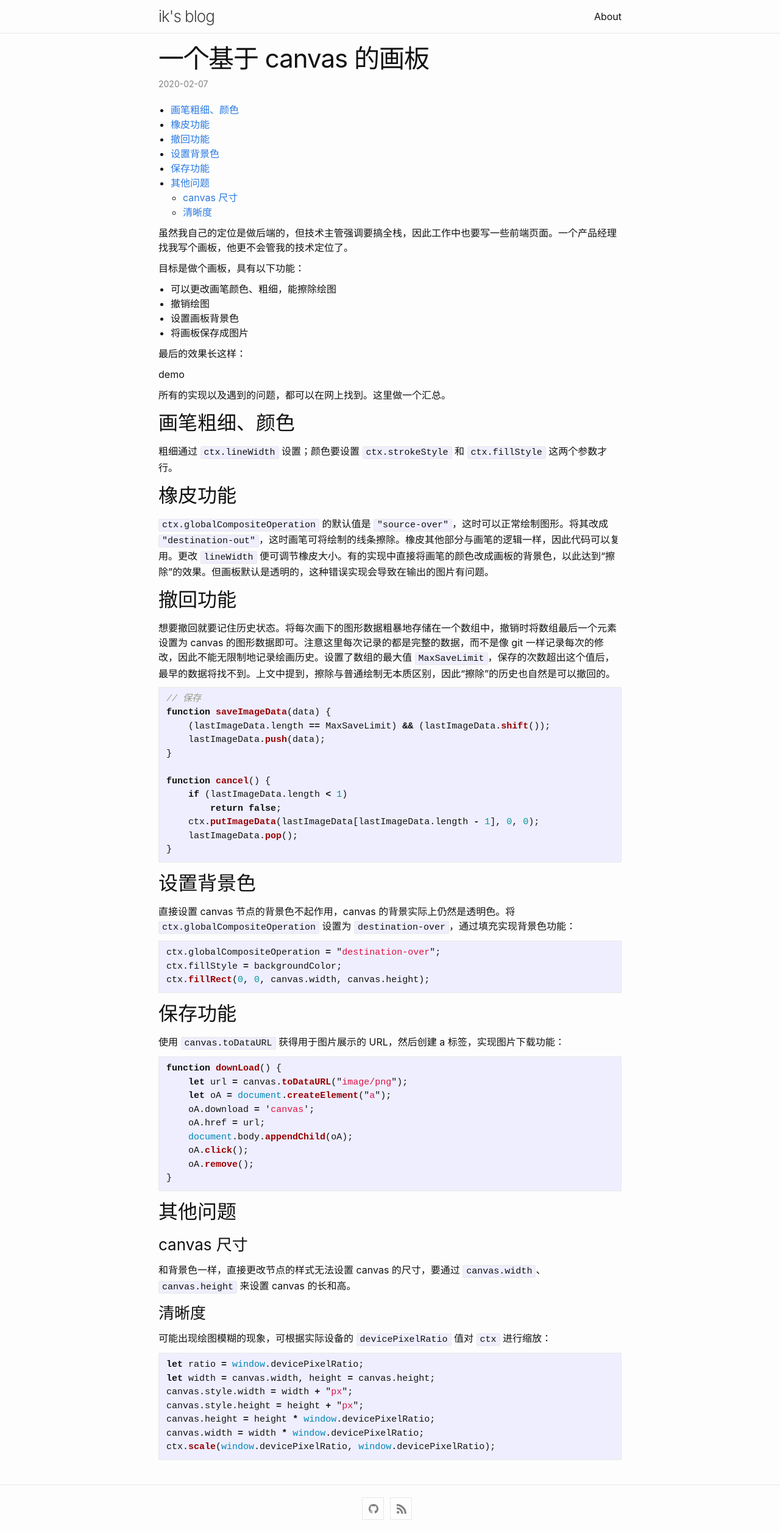
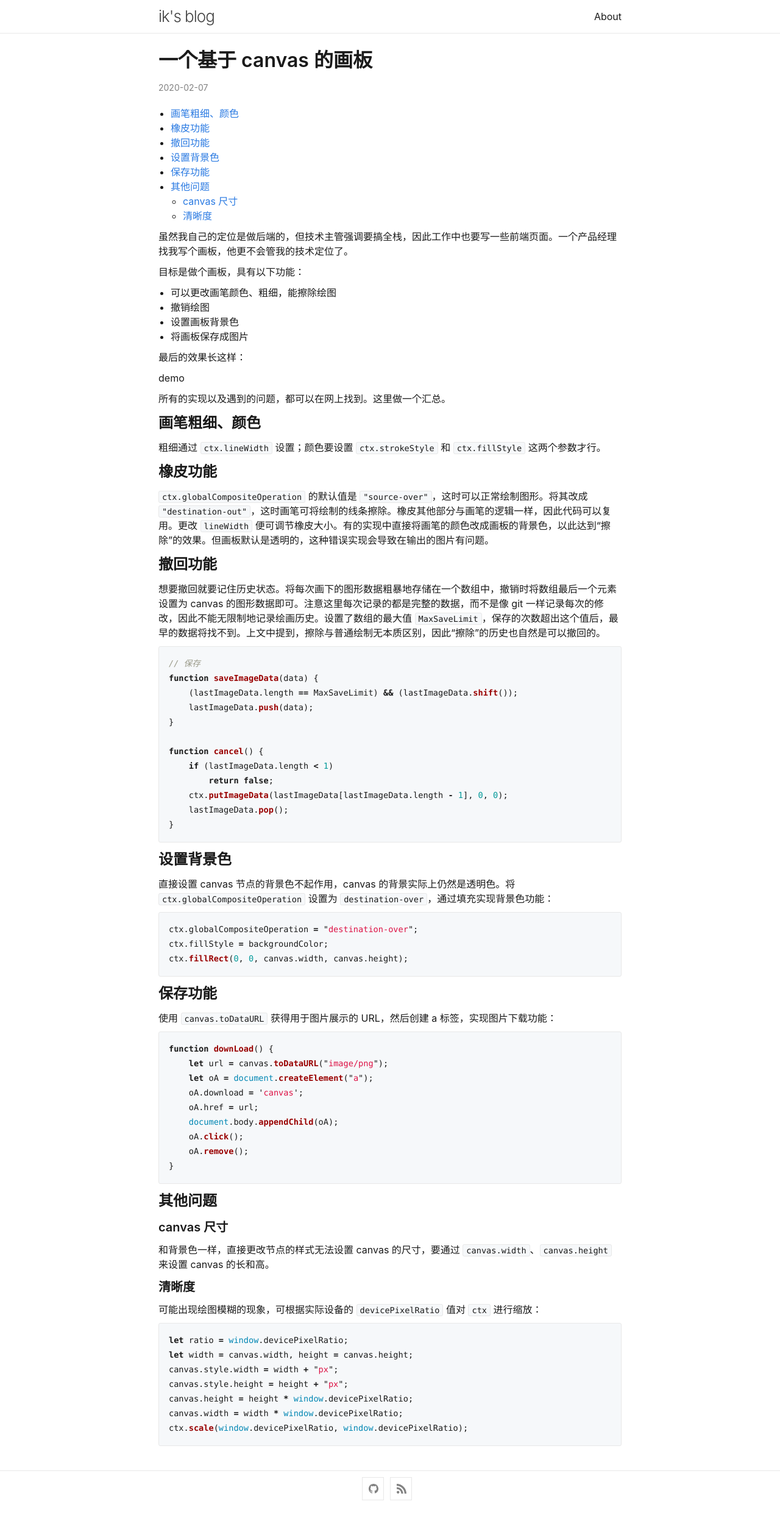
Before and after one commit to ikheu/ikheu.github.io, a Jekyll site: the page built from _posts/2020-02-07-canvas_draw.md, in a window 1280 px wide. Shown: the whole page at 61% size. Built offline with Jekyll 4.4.1, drawn with Linux system fonts in a browser that asks for light colours; after the commit the page ends 2471 px from its top, so only the background shows below that.

Commit message:
修改样式

```diff
--- a/_sass/minima.scss
+++ b/_sass/minima.scss
@@ -2,15 +2,15 @@
 
 // Define defaults for each variable.
 
-$base-font-family: -apple-system, BlinkMacSystemFont, "Segoe UI", Roboto, Helvetica, Arial, sans-serif, "Apple Color Emoji", "Segoe UI Emoji", "Segoe UI Symbol" !default;
+$base-font-family: -apple-system,BlinkMacSystemFont,Segoe UI,Helvetica,Arial,sans-serif,Apple Color Emoji,Segoe UI Emoji !default;
 $base-font-size:   16px !default;
-$base-font-weight: 400 !default;
+$base-font-weight: normal !default;
 $small-font-size:  $base-font-size * 0.875 !default;
 $base-line-height: 1.5 !default;
 
 $spacing-unit:     20px !default;
 
-$text-color:       #111 !default;
+$text-color:       #1a1a1a !default;
 $background-color: #fdfdfd !default;
 $brand-color:      #2a7ae2 !default;
 
--- a/_sass/minima/_base.scss
+++ b/_sass/minima/_base.scss
@@ -6,7 +6,6 @@
 dl, dd, ol, ul, figure {
   margin: 0;
   padding: 0;
-
 }
 
 
@@ -15,9 +14,11 @@
  * Basic styling
  */
 body {
-  font: $base-font-weight #{$base-font-size}/#{$base-line-height} $base-font-family;
+  font-family: $base-font-family;
+  font-size: 16px;
+  line-height: 1.5;
   color: $text-color;
-  background-color: $background-color;
+  // background-color: $background-color;
   -webkit-text-size-adjust: 100%;
   -webkit-font-feature-settings: "kern" 1;
      -moz-font-feature-settings: "kern" 1;
@@ -95,7 +96,7 @@
  * Headings
  */
 h1, h2, h3, h4, h5, h6 {
-  font-weight: $base-font-weight;
+  font-weight: 600;
 }
 
 
@@ -149,21 +150,25 @@
  */
 pre,
 code {
-  @include relative-font-size(0.9375);
   border: 1px solid $grey-color-light;
   border-radius: 3px;
-  background-color: #eef;
+  background-color: #f6f8fa;
 }
 
 code {
+
   padding: 1px 5px;
+  font-size: 85%;
+  font-family: SFMono-Regular,Consolas,Liberation Mono,Menlo,monospace;
 }
 
 pre {
-  padding: 8px 12px;
+
+  padding: 16px;
   overflow-x: auto;
 
   > code {
+
     border: 0;
     padding-right: 0;
     padding-left: 0;
--- a/_sass/minima/_layout.scss
+++ b/_sass/minima/_layout.scss
@@ -123,7 +123,7 @@
  */
 .site-footer {
   border-top: 1px solid $grey-color-light;
-  padding: $spacing-unit 0;
+  padding: 10px 0;
 }
 
 .footer-heading {
@@ -233,40 +233,42 @@
 
 .post-title,
 .post-content h1 {
-  @include relative-font-size(2.625);
-  letter-spacing: -1px;
-  line-height: 1;
+  font-size: 2em
+  // letter-spacing: -1px;
+  // line-height: 1;
 
-  @media screen and (min-width: $on-large) {
-    @include relative-font-size(2.625);
-  }
+  // @media screen and (min-width: $on-large) {
+  //   @include relative-font-size(2.625);
+  // }
 }
 
 .post-content {
   margin-bottom: $spacing-unit;
 
   h2 {
-    @include relative-font-size(1.75);
+    font-size: 1.5em
+    // @include relative-font-size(1.75);
 
-    @media screen and (min-width: $on-large) {
-      @include relative-font-size(2);
-    }
+    // @media screen and (min-width: $on-large) {
+    //   @include relative-font-size(2);
+    // }
   }
 
   h3 {
-    @include relative-font-size(1.375);
+    font-size: 1.25em
+    // @include relative-font-size(1.375);
 
-    @media screen and (min-width: $on-large) {
-      @include relative-font-size(1.625);
-    }
+    // @media screen and (min-width: $on-large) {
+    //   @include relative-font-size(1.625);
+    // }
   }
 
   h4 {
-    @include relative-font-size(1.125);
+    // @include relative-font-size(1.125);
 
-    @media screen and (min-width: $on-large) {
-      @include relative-font-size(1.25);
-    }
+    // @media screen and (min-width: $on-large) {
+    //   @include relative-font-size(1.25);
+    // }
   }
 }
 
--- a/_sass/minima/_syntax-highlighting.scss
+++ b/_sass/minima/_syntax-highlighting.scss
@@ -1,71 +1,60 @@
-/**
- * Syntax highlighting styles
- */
-.highlight {
-  background: #fff;
-  @extend %vertical-rhythm;
-
-  .highlighter-rouge & {
-    background: #eef;
-  }
-
-  .c     { color: #998; font-style: italic } // Comment
-  .err   { color: #a61717; background-color: #e3d2d2 } // Error
-  .k     { font-weight: bold } // Keyword
-  .o     { font-weight: bold } // Operator
-  .cm    { color: #998; font-style: italic } // Comment.Multiline
-  .cp    { color: #999; font-weight: bold } // Comment.Preproc
-  .c1    { color: #998; font-style: italic } // Comment.Single
-  .cs    { color: #999; font-weight: bold; font-style: italic } // Comment.Special
-  .gd    { color: #000; background-color: #fdd } // Generic.Deleted
-  .gd .x { color: #000; background-color: #faa } // Generic.Deleted.Specific
-  .ge    { font-style: italic } // Generic.Emph
-  .gr    { color: #a00 } // Generic.Error
-  .gh    { color: #999 } // Generic.Heading
-  .gi    { color: #000; background-color: #dfd } // Generic.Inserted
-  .gi .x { color: #000; background-color: #afa } // Generic.Inserted.Specific
-  .go    { color: #888 } // Generic.Output
-  .gp    { color: #555 } // Generic.Prompt
-  .gs    { font-weight: bold } // Generic.Strong
-  .gu    { color: #aaa } // Generic.Subheading
-  .gt    { color: #a00 } // Generic.Traceback
-  .kc    { font-weight: bold } // Keyword.Constant
-  .kd    { font-weight: bold } // Keyword.Declaration
-  .kp    { font-weight: bold } // Keyword.Pseudo
-  .kr    { font-weight: bold } // Keyword.Reserved
-  .kt    { color: #458; font-weight: bold } // Keyword.Type
-  .m     { color: #099 } // Literal.Number
-  .s     { color: #d14 } // Literal.String
-  .na    { color: #008080 } // Name.Attribute
-  .nb    { color: #0086B3 } // Name.Builtin
-  .nc    { color: #458; font-weight: bold } // Name.Class
-  .no    { color: #008080 } // Name.Constant
-  .ni    { color: #800080 } // Name.Entity
-  .ne    { color: #900; font-weight: bold } // Name.Exception
-  .nf    { color: #900; font-weight: bold } // Name.Function
-  .nn    { color: #555 } // Name.Namespace
-  .nt    { color: #000080 } // Name.Tag
-  .nv    { color: #008080 } // Name.Variable
-  .ow    { font-weight: bold } // Operator.Word
-  .w     { color: #bbb } // Text.Whitespace
-  .mf    { color: #099 } // Literal.Number.Float
-  .mh    { color: #099 } // Literal.Number.Hex
-  .mi    { color: #099 } // Literal.Number.Integer
-  .mo    { color: #099 } // Literal.Number.Oct
-  .sb    { color: #d14 } // Literal.String.Backtick
-  .sc    { color: #d14 } // Literal.String.Char
-  .sd    { color: #d14 } // Literal.String.Doc
-  .s2    { color: #d14 } // Literal.String.Double
-  .se    { color: #d14 } // Literal.String.Escape
-  .sh    { color: #d14 } // Literal.String.Heredoc
-  .si    { color: #d14 } // Literal.String.Interpol
-  .sx    { color: #d14 } // Literal.String.Other
-  .sr    { color: #009926 } // Literal.String.Regex
-  .s1    { color: #d14 } // Literal.String.Single
-  .ss    { color: #990073 } // Literal.String.Symbol
-  .bp    { color: #999 } // Name.Builtin.Pseudo
-  .vc    { color: #008080 } // Name.Variable.Class
-  .vg    { color: #008080 } // Name.Variable.Global
-  .vi    { color: #008080 } // Name.Variable.Instance
-  .il    { color: #099 } // Literal.Number.Integer.Long
-}
+// .highlight  { background: #ffffff; }
+.highlight .c { color: #999988; font-style: italic } /* Comment */
+.highlight .err { color: #a61717; background-color: #e3d2d2 } /* Error */
+.highlight .k { font-weight: bold } /* Keyword */
+.highlight .o { font-weight: bold } /* Operator */
+.highlight .cm { color: #999988; font-style: italic } /* Comment.Multiline */
+.highlight .cp { color: #999999; font-weight: bold } /* Comment.Preproc */
+.highlight .c1 { color: #999988; font-style: italic } /* Comment.Single */
+.highlight .cs { color: #999999; font-weight: bold; font-style: italic } /* Comment.Special */
+.highlight .gd { color: #000000; background-color: #ffdddd } /* Generic.Deleted */
+.highlight .gd .x { color: #000000; background-color: #ffaaaa } /* Generic.Deleted.Specific */
+.highlight .ge { font-style: italic } /* Generic.Emph */
+.highlight .gr { color: #aa0000 } /* Generic.Error */
+.highlight .gh { color: #999999 } /* Generic.Heading */
+.highlight .gi { color: #000000; background-color: #ddffdd } /* Generic.Inserted */
+.highlight .gi .x { color: #000000; background-color: #aaffaa } /* Generic.Inserted.Specific */
+.highlight .go { color: #888888 } /* Generic.Output */
+.highlight .gp { color: #555555 } /* Generic.Prompt */
+.highlight .gs { font-weight: bold } /* Generic.Strong */
+.highlight .gu { color: #aaaaaa } /* Generic.Subheading */
+.highlight .gt { color: #aa0000 } /* Generic.Traceback */
+.highlight .kc { font-weight: bold } /* Keyword.Constant */
+.highlight .kd { font-weight: bold } /* Keyword.Declaration */
+.highlight .kp { font-weight: bold } /* Keyword.Pseudo */
+.highlight .kr { font-weight: bold } /* Keyword.Reserved */
+.highlight .kt { color: #445588; font-weight: bold } /* Keyword.Type */
+.highlight .m { color: #009999 } /* Literal.Number */
+.highlight .s { color: #d14 } /* Literal.String */
+.highlight .na { color: #008080 } /* Name.Attribute */
+.highlight .nb { color: #0086B3 } /* Name.Builtin */
+.highlight .nc { color: #445588; font-weight: bold } /* Name.Class */
+.highlight .no { color: #008080 } /* Name.Constant */
+.highlight .ni { color: #800080 } /* Name.Entity */
+.highlight .ne { color: #990000; font-weight: bold } /* Name.Exception */
+.highlight .nf { color: #990000; font-weight: bold } /* Name.Function */
+.highlight .nn { color: #555555 } /* Name.Namespace */
+.highlight .nt { color: #000080 } /* Name.Tag */
+.highlight .nv { color: #008080 } /* Name.Variable */
+.highlight .ow { font-weight: bold } /* Operator.Word */
+.highlight .w { color: #bbbbbb } /* Text.Whitespace */
+.highlight .mf { color: #009999 } /* Literal.Number.Float */
+.highlight .mh { color: #009999 } /* Literal.Number.Hex */
+.highlight .mi { color: #009999 } /* Literal.Number.Integer */
+.highlight .mo { color: #009999 } /* Literal.Number.Oct */
+.highlight .sb { color: #d14 } /* Literal.String.Backtick */
+.highlight .sc { color: #d14 } /* Literal.String.Char */
+.highlight .sd { color: #d14 } /* Literal.String.Doc */
+.highlight .s2 { color: #d14 } /* Literal.String.Double */
+.highlight .se { color: #d14 } /* Literal.String.Escape */
+.highlight .sh { color: #d14 } /* Literal.String.Heredoc */
+.highlight .si { color: #d14 } /* Literal.String.Interpol */
+.highlight .sx { color: #d14 } /* Literal.String.Other */
+.highlight .sr { color: #009926 } /* Literal.String.Regex */
+.highlight .s1 { color: #d14 } /* Literal.String.Single */
+.highlight .ss { color: #990073 } /* Literal.String.Symbol */
+.highlight .bp { color: #999999 } /* Name.Builtin.Pseudo */
+.highlight .vc { color: #008080 } /* Name.Variable.Class */
+.highlight .vg { color: #008080 } /* Name.Variable.Global */
+.highlight .vi { color: #008080 } /* Name.Variable.Instance */
+.highlight .il { color: #009999 } /* Literal.Number.Integer.Long */
```
